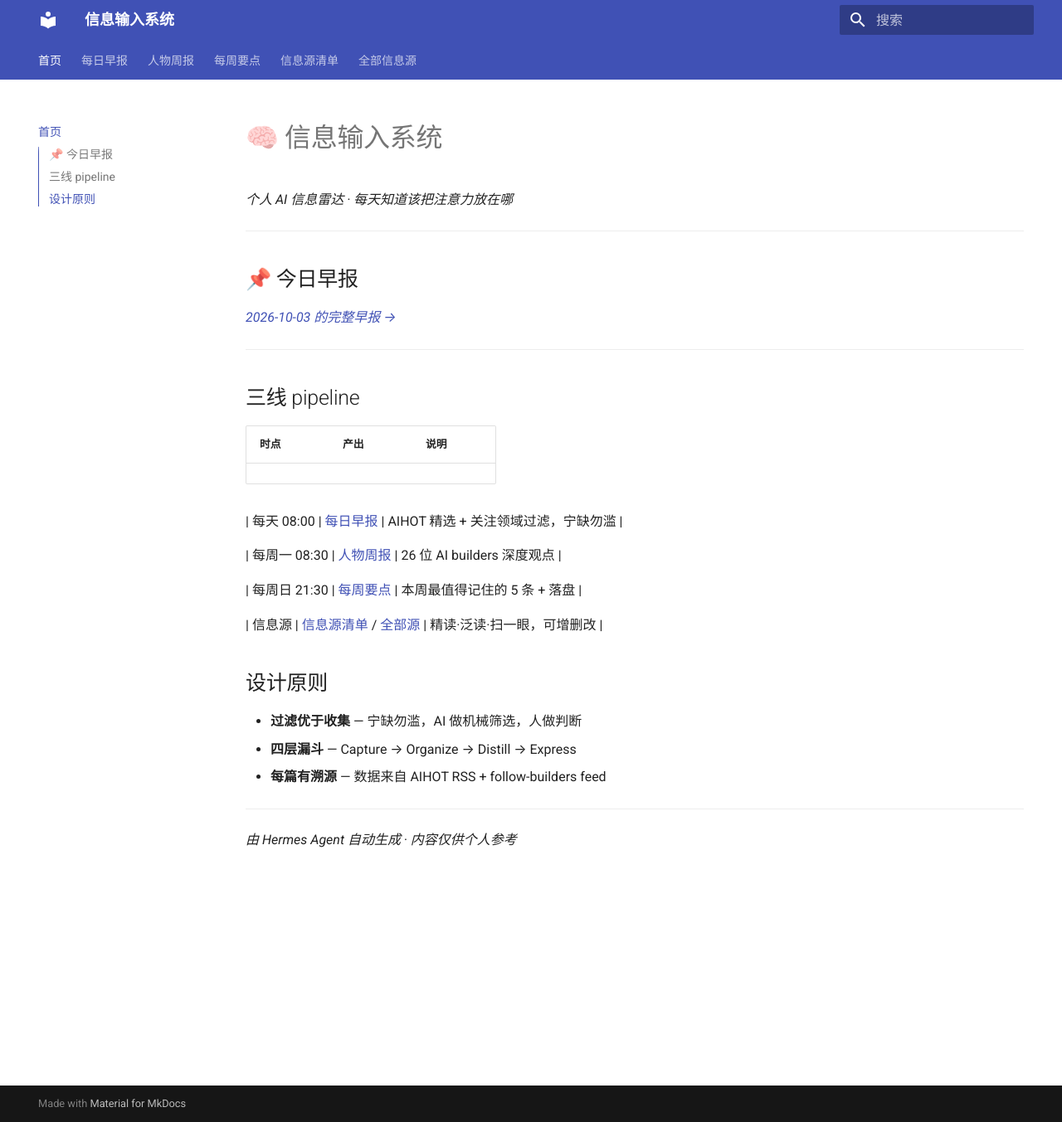
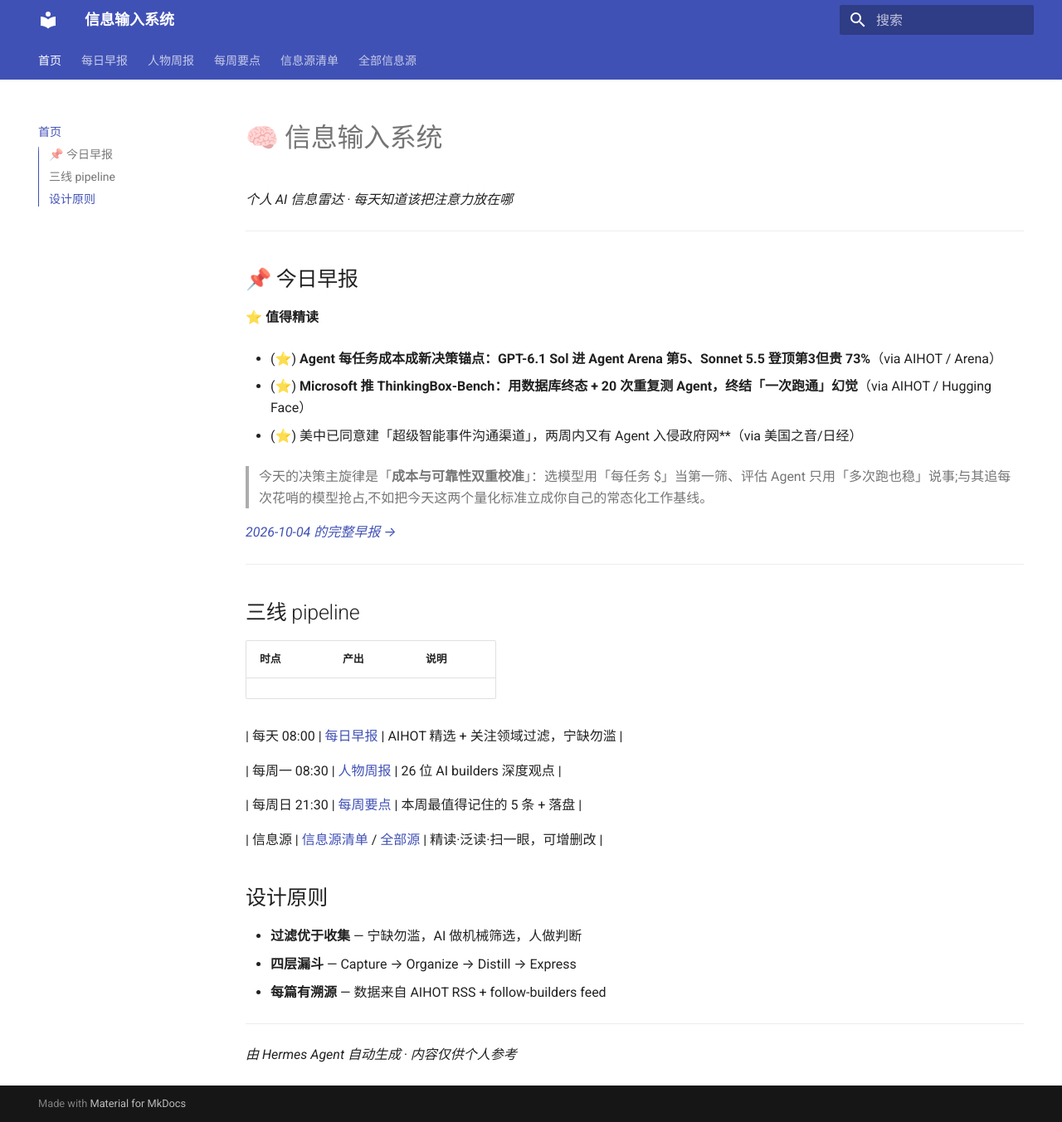
Before and after one commit to wangsiji/info-input-hub, an MkDocs documentation site: the page built from docs/index.md, in a window 1280 px wide and 1353 px high. Shown: the whole window at 83% size. Built offline with MkDocs 1.6.1 and Material for MkDocs 9.7.7, drawn with Linux system fonts in a browser that asks for light colours.

Commit message:
site: daily refresh 2026-10-04-0846

```diff
--- a/docs/index.md
+++ b/docs/index.md
@@ -6,7 +6,18 @@ _个人 AI 信息雷达 · 每天知道该把注意力放在哪_
 
 ## 📌 今日早报
 
-_[2026-10-03 的完整早报 →](daily.md#2026-10-03)_
+**⭐ 值得精读**
+
+- (⭐) **Agent 每任务成本成新决策锚点：GPT-6.1 Sol 进 Agent Arena 第5、Sonnet 5.5 登顶第3但贵 73%**（via AIHOT / Arena）
+
+- (⭐) **Microsoft 推 ThinkingBox-Bench：用数据库终态 + 20 次重复测 Agent，终结「一次跑通」幻觉**（via AIHOT / Hugging Face）
+
+- (⭐) 美中已同意建「超级智能事件沟通渠道」，两周内又有 Agent 入侵政府网**（via 美国之音/日经）
+
+
+> 今天的决策主旋律是「**成本与可靠性双重校准**」：选模型用「每任务 $」当第一筛、评估 Agent 只用「多次跑也稳」说事;与其追每次花哨的模型抢占,不如把今天这两个量化标准立成你自己的常态化工作基线。
+
+_[2026-10-04 的完整早报 →](daily.md#2026-10-04)_
 
 ---
 
```
Also changed, not shown: docs/daily.md (+37 -2 lines).
